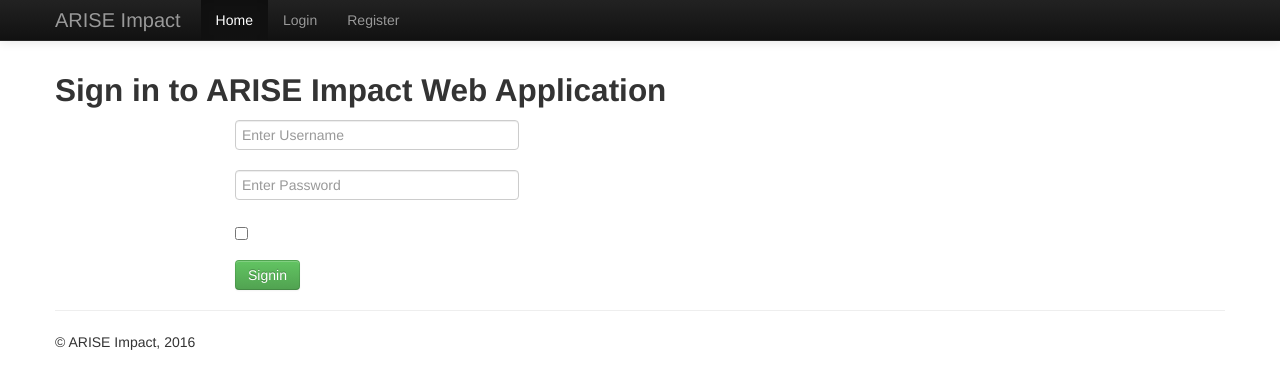
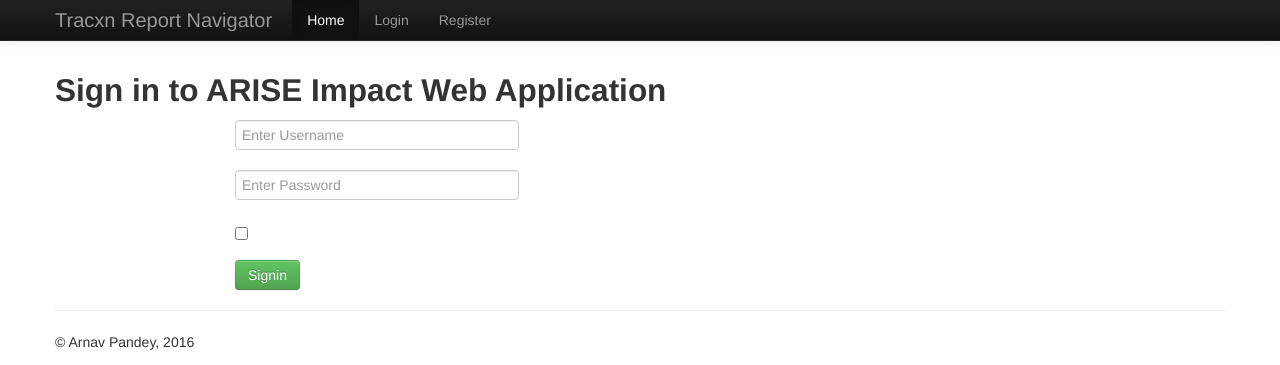
Before and after one commit to Arnav-Tracxn/R-nav, a Flask app: page /login in a window 1280 px wide. Shown: the top 365 px of the page. Run offline with Flask 2, Linux system fonts and the light colour scheme; some libraries are stand-ins or nearby versions.

Commit message:
Update layout.html

```diff
--- a/wsgi/templates/layout.html
+++ b/wsgi/templates/layout.html
@@ -1,5 +1,5 @@
 <!doctype html>
-<title>ARISE Impact </title>
+<title>Tracxn Report Navigator </title>
 <meta name="viewport" content="initial-scale=1.0, user-scalable=no">
 <meta charset="utf-8">
 <style>
@@ -21,12 +21,12 @@ body {
 					<span class="icon-bar"></span> <span class="icon-bar"></span> <span
 						class="icon-bar"></span>
 				</button>
-				<a class="brand" href="/">ARISE Impact</a>
+				<a class="brand" href="/">Tracxn Report Navigator</a>
 				<div class="nav-collapse collapse">
 					<ul class="nav">
 						<li class="active"><a href="/">Home</a></li>
 						{% if g.user.is_authenticated %}
-							<li><a href="/new">New Todo</a></li>
+							<li><a href="/new">New Report</a></li>
 							<li><a href="{{ url_for('logout') }}">Logout</a></li>
 						{% endif %}
 						{% if not g.user.is_authenticated %}
@@ -56,7 +56,7 @@ body {
 	{% block body %}{% endblock %}
 	<hr>
 	<footer id="footer">
-				<p>&copy; ARISE Impact, 2016</p>
+				<p>&copy; Arnav Pandey, 2016</p>
 
 				<p>App built using Flask, SQLAlchemy, PostgreSQL , and Twitter Bootstrap</p>
 				<p><a href="https://www.openshift.com/" target="_blank"><img alt="Powered by OpenShift" src="https://www.openshift.com/sites/default/files/images/powered-transparent-black.png"></a></p>
```
